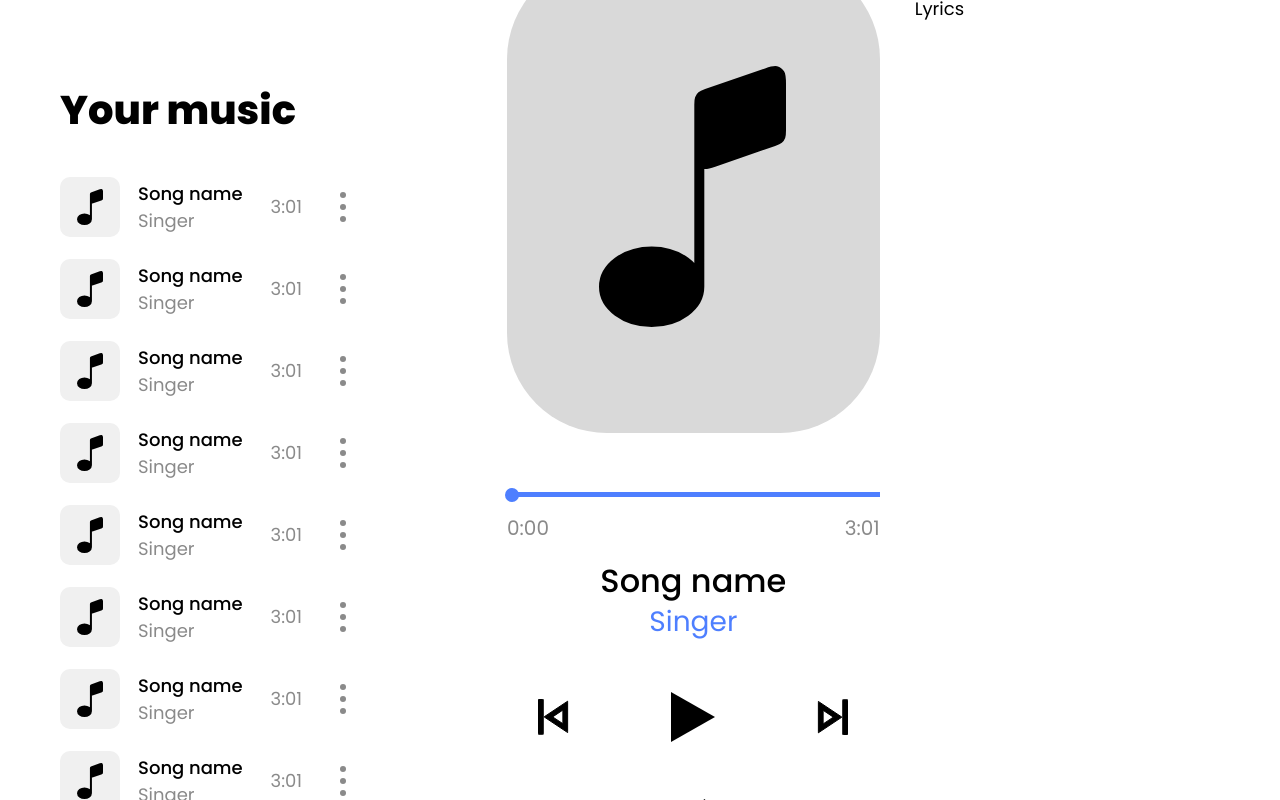
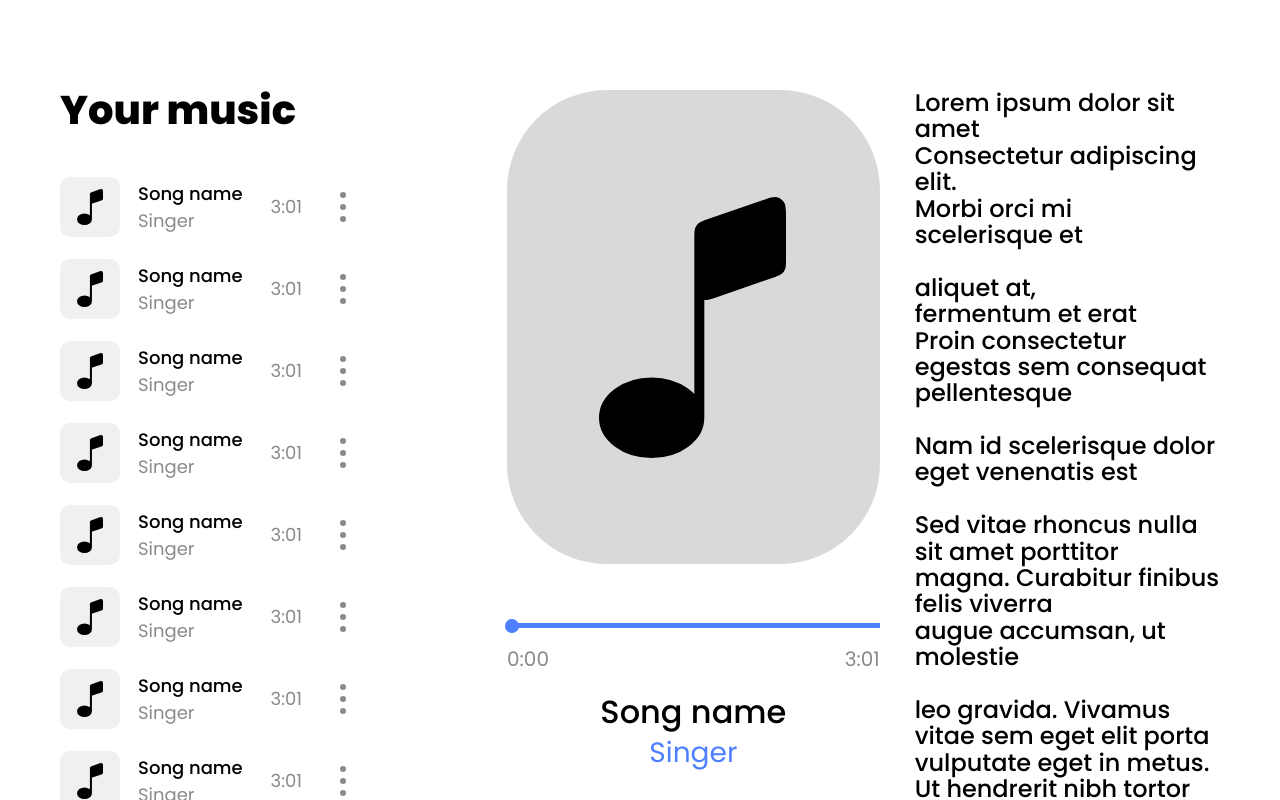
Before and after one commit to IvanZemsky/s-audio-1, a React (Create React App) app: page / in a window 1280 px wide. Shown: the top 800 px of the page. Built offline with nearby package versions, Linux system fonts and the light colour scheme.

Commit message:
interface 2

```diff
--- a/src/components/Controls/Controls.scss
+++ b/src/components/Controls/Controls.scss
@@ -3,8 +3,7 @@
 .controls{
    display: flex;
    justify-content: center;
-   align-items: center;
-   padding: 35px;
+   padding:  90px 35px 35px 35px;
 }
 
 .controls-content{
--- a/src/components/Lyrics/Lyrics.jsx
+++ b/src/components/Lyrics/Lyrics.jsx
@@ -1,8 +1,38 @@
-import React from 'react'
+import React from 'react';
+import './Lyrics.scss';
 
 function Lyrics() {
   return (
-    <div>Lyrics</div>
+    <div className="lyrics">
+      <p>
+        Lorem ipsum dolor sit amet<br/>
+        Consectetur adipiscing elit.<br/>
+        Morbi orci mi<br/>
+        scelerisque et <br/>
+        <br/>
+        aliquet at,<br/>
+        fermentum et erat<br/>
+        Proin consectetur egestas sem consequat pellentesque<br/>
+        <br/>
+        Nam id scelerisque dolor<br/>
+        eget venenatis est<br/>
+        <br/>
+        Sed vitae rhoncus nulla<br/>
+        sit amet porttitor magna. Curabitur finibus felis viverra<br/>
+        augue accumsan, ut molestie<br/>
+        <br/>
+        leo gravida. Vivamus vitae sem eget elit porta vulputate eget in metus. Ut hendrerit nibh tortor<br/>
+        ut accumsan dolor rutrum ut<br/>
+        <br/>
+        Sed laoreet pulvinar urna, ac<br/>
+        convallis velit euismod posuere<br/>
+        Donec hendrerit erat ut maximus<br/>
+        dictum. Duis sit amet ultrices<br/>
+        quam<br/>
+        <br/>
+        Nam non tellus
+      </p>
+    </div>
   )
 }
 
--- a/src/components/Lyrics/Lyrics.scss
+++ b/src/components/Lyrics/Lyrics.scss
@@ -0,0 +1,25 @@
+@import '../../var.scss';
+
+.lyrics{
+   padding-top: 90px;
+   font-size: 24px;
+   font-weight: 500;
+   line-height: 1.1;
+
+   p{
+      height: calc(100vh - 90px);
+      overflow-y: auto;
+      word-wrap: break-word;
+
+      &::-webkit-scrollbar{
+         width: 5px;
+         background-color: rgbs(0,0,0,0);
+      }
+
+      &::-webkit-scrollbar-thumb{
+         width: 5px;
+         height: 95px;
+         background-color: $main-grey;
+      }
+   }
+}
--- a/src/components/SongList/SongList.scss
+++ b/src/components/SongList/SongList.scss
@@ -1,3 +1,5 @@
+@import '../../var.scss';
+
 .song-list{
    padding: 90px 19px 0 0;
    overflow-y: hidden;
@@ -18,6 +20,17 @@
       gap: 22px;
       overflow-y: auto;
       -webkit-overflow-scrolling: touch;
+
+      &::-webkit-scrollbar{
+         width: 5px;
+         background-color: rgbs(0,0,0,0);
+      }
+
+      &::-webkit-scrollbar-thumb{
+         width: 5px;
+         height: 95px;
+         background-color: $main-grey;
+      }
 
       &::before{
          content: '';
```
